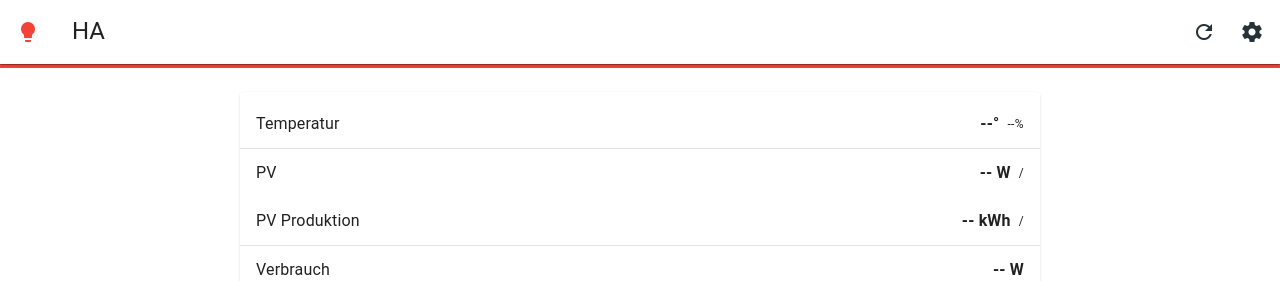
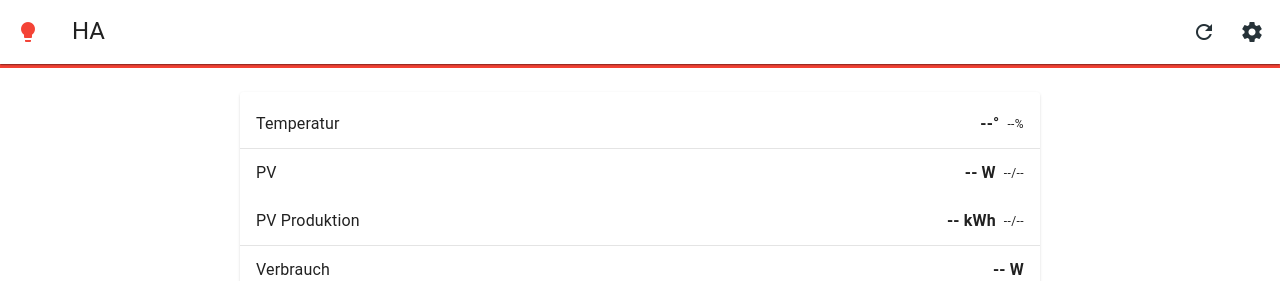
Before and after one commit to 13/muhportalweb, a Nuxt app: page /ha in a window 1280 px wide. Shown: the top 281 px of the page. Built offline with nearby package versions, Linux system fonts and the light colour scheme; no server answers.

Commit message:
added pv inverter

```diff
--- a/app/pages/ha.vue
+++ b/app/pages/ha.vue
@@ -58,7 +58,7 @@
                 {{ formatEnergy(pvShelly.power) }}
               </span>
               <span class="text-caption">
-                {{ pv.e1 }}/{{ pv.e2 }}
+                {{ formatEnergy1(pv.p1) }}/{{ formatEnergy1(pv.p2) }}
               </span>
             </span>
           </v-list-item-title>
@@ -75,7 +75,7 @@
                 {{ formatEnergyKwh(pvShelly.today) }}
               </span>
               <span class="text-caption">
-                {{ pv.p1 }}/{{ pv.p2 }}
+                {{ formatEnergyKwh1(pv.e1) }}/{{ formatEnergyKwh1(pv.e2) }}
               </span>
             </span>
           </v-list-item-title>
@@ -219,13 +219,13 @@ const {
 } = useSocketIO();
 
 // Sensor state
-const pv = ref<{ e1: number | null; e2: number; p1: number; p2: number | null }>({
+const pv = ref<{ e1: number | null; e2: number | null; p1: number | null; p2: number | null }>({
   e1: null,
   e2: null,
   p1: null,
   p2: null,
 });
-const energy = ref<{ power: number | null; sumImport: number; sumExport: number | null }>({
+const energy = ref<{ power: number | null; sumImport: number | null; sumExport: number | null }>({
   power: null,
   sumImport: null,
   sumExport: null,
@@ -277,6 +277,14 @@ const formatEnergyKwh = (value: number | null): string => {
   if (value === null) return "-- kWh";
   return value.toFixed(1).replace(".", ",") + " kWh";
 };
+const formatEnergy1 = (value: number | null): string => {
+  if (value === null) return "--";
+  return value.toFixed(0).replace(".", ",");
+};
+const formatEnergyKwh1 = (value: number | null): string => {
+  if (value === null) return "--";
+  return value.toFixed(1).replace(".", ",");
+};
 
 const toggleKommer = (val: boolean) => {
   publishMessage("tasmota/cmnd/tasmota_BDC5E0/POWER", val ? "1" : "0");
@@ -316,10 +324,10 @@ onMounted(() => {
       try {
         const data = JSON.parse(message.toString());
         pv.value = {
-          e1: data.e1 ?? null,
-          e2: data.e2 ?? null,
-          p1: data.p1 ?? null,
-          p2: data.p2 ?? null,
+          e1: data.data.e1 ?? null,
+          e2: data.data.e2 ?? null,
+          p1: data.data.p1 ?? null,
+          p2: data.data.p2 ?? null,
         };
       } catch {
         // ignore
```
